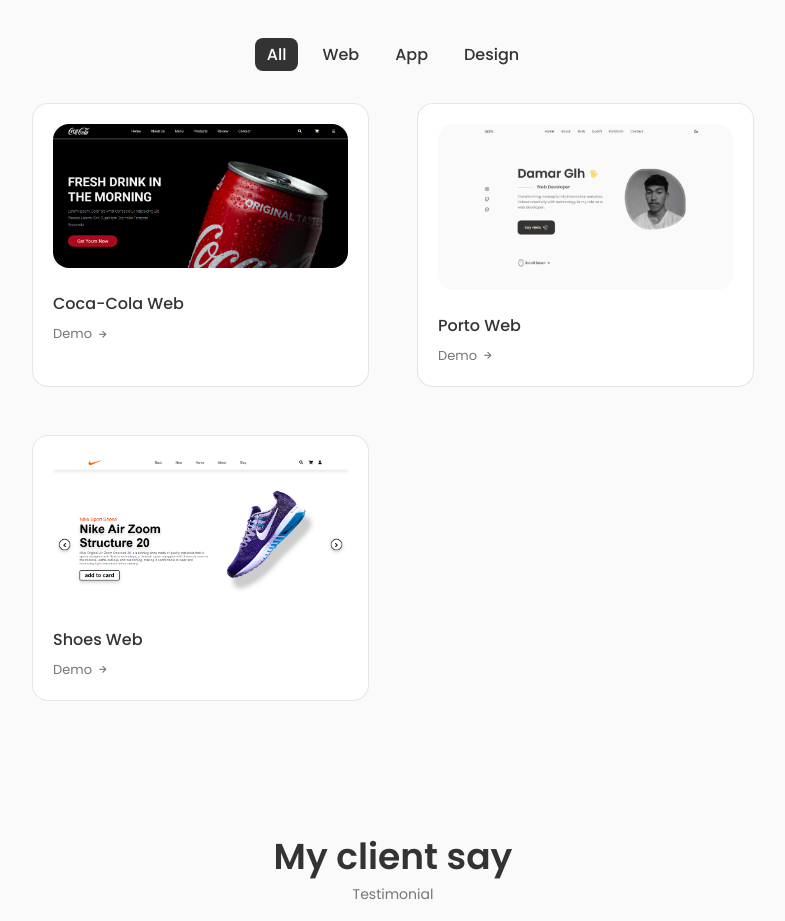
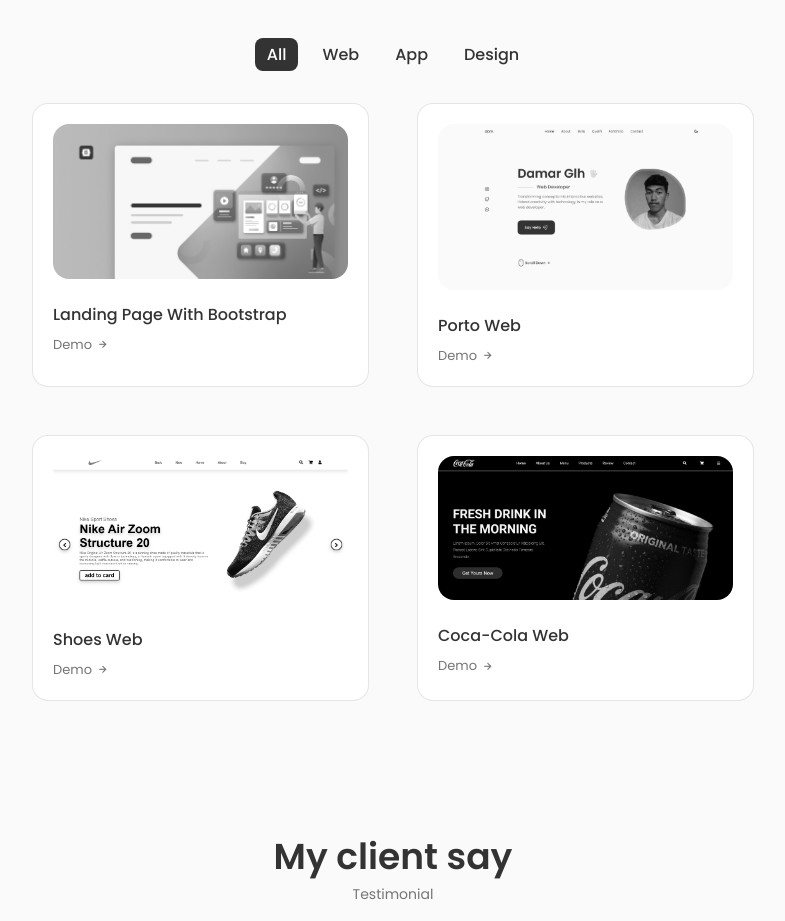
Before and after one commit to damar-glh/me, a React (Create React App) app: page / in a window 1280 px wide. Shown: the part 3400-4321 px from the top of the page, without its empty margins (247-1032 px from the left). Built offline with nearby package versions, Linux system fonts and the light colour scheme.

Commit message:
add: work-landing-page-with-bootstrap

```diff
--- a/src/components/work/Data.jsx
+++ b/src/components/work/Data.jsx
@@ -1,14 +1,14 @@
-import Work1 from "../../assets/coca-cola.png";
+import Work1 from "../../assets/landing-page.jpg";
 import Work2 from "../../assets/me.png";
 import Work3 from "../../assets/shoes.png";
-// import Work4 from "../../assets/work4.jpg";
+import Work4 from "../../assets/coca-cola.png";
 // import Work5 from "../../assets/work5.jpg";
 
 export const projectsData = [
   {
     id: 1,
     image: Work1,
-    title: "Coca-Cola Web",
+    title: "Landing Page With Bootstrap",
     category: "web",
     link : "https://damar-glh.github.io/me/",
   },
@@ -26,12 +26,13 @@ export const projectsData = [
     category: "web",
     link : "https://damar-glh.github.io/me/",
   },
-  // {
-  //   id: 4,
-  //   image: Work4,
-  //   title: "App movil",
-  //   category: "app",
-  // },
+  {
+    id: 4,
+    image: Work4,
+    title: "Coca-Cola Web",
+    category: "web",
+    link : "https://damar-glh.github.io/me/",
+  },
   // {
   //   id: 5,
   //   image: Work5,
--- a/src/components/work/work.css
+++ b/src/components/work/work.css
@@ -36,7 +36,13 @@
 .work__img {
     width: 295px;
     border-radius: 1rem;
-    margin-bottom: var(--mb-1)
+    margin-bottom: var(--mb-1);
+    filter: grayscale(100%);
+}
+
+.work__img:hover {
+    filter: grayscale(0%);
+    cursor: pointer;
 }
 
 .work__title {
```
Also changed, not shown: src/assets/landing-page.jpg (added).
